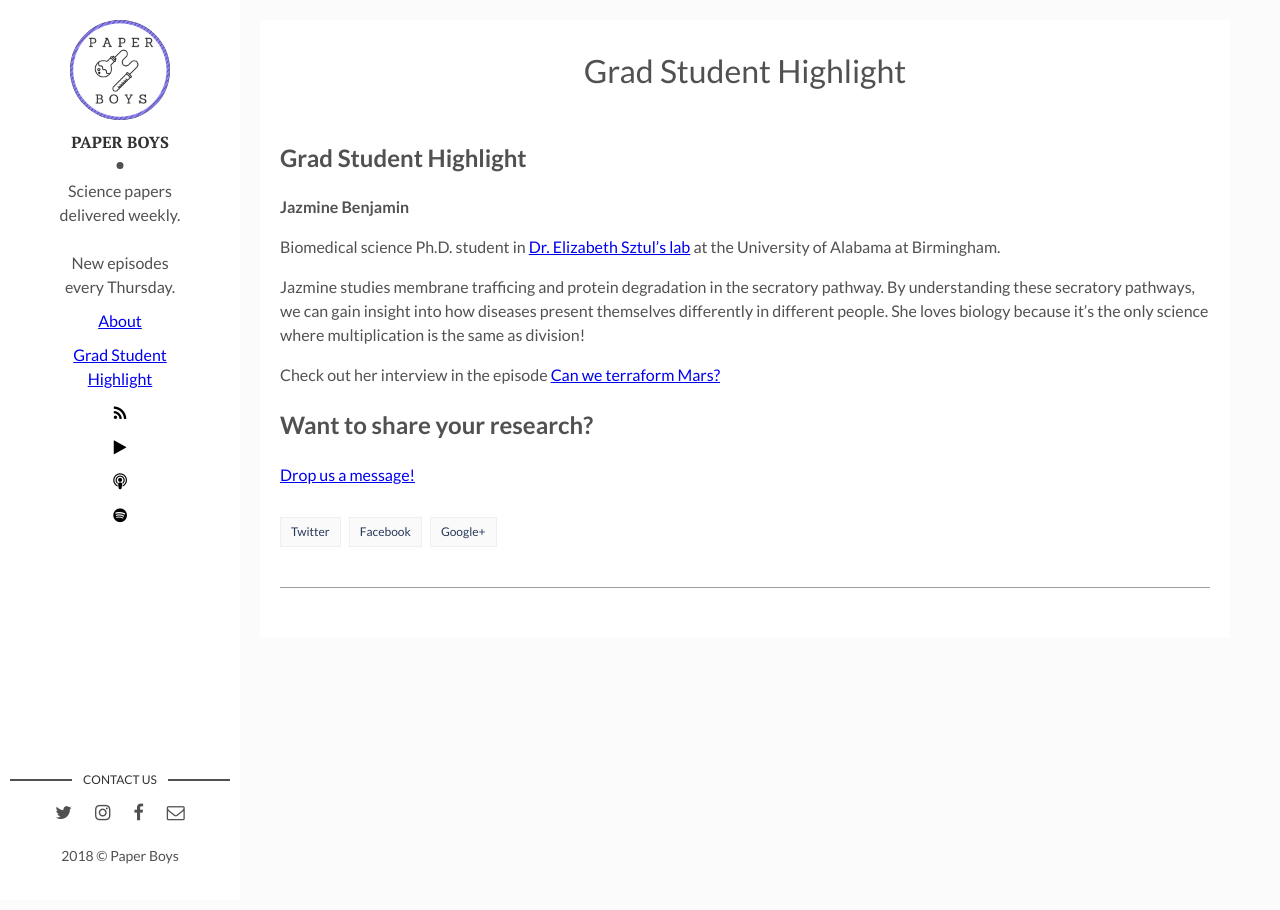
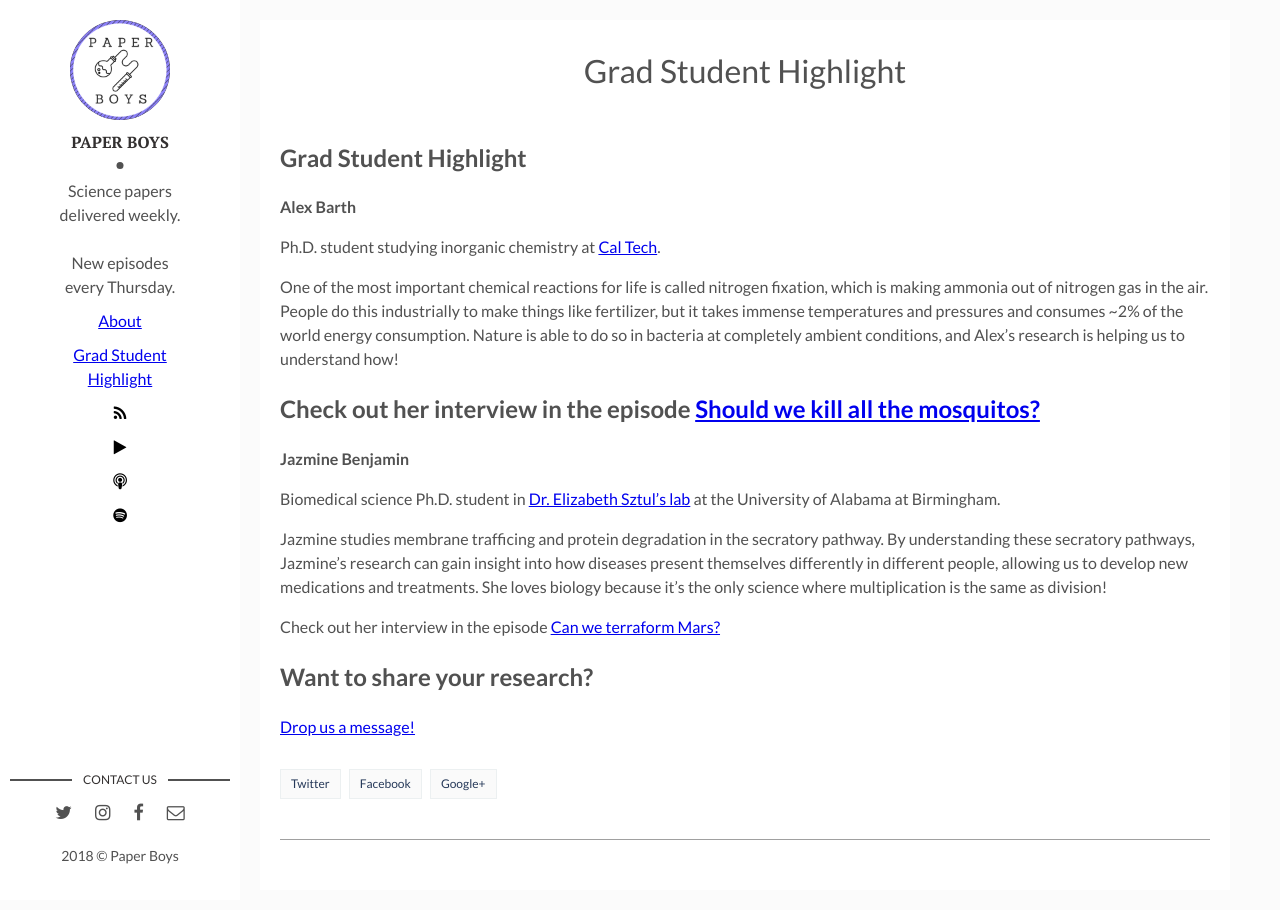
Before and after one commit to paperboyspodcast/paperboyspodcast.github.io, a Jekyll site: the page built from gradhighlight.md, in a window 1280 px wide. Built offline with Jekyll 4.4.1, drawn with Linux system fonts in a browser that asks for light colours; comment, search, counter and statistics services are not loaded.

Commit message:
added new grad student to the highlight

```diff
--- a/gradhighlight.md
+++ b/gradhighlight.md
@@ -5,12 +5,19 @@ permalink: /gradhighlight/
 ---
 
 ## Grad Student Highlight
+**Alex Barth**
 
+Ph.D. student studying inorganic chemistry at [Cal Tech](http://agapie.caltech.edu/).
+
+One of the most important chemical reactions for life is called nitrogen fixation, which is making ammonia out of nitrogen gas in the air. People do this industrially to make things like fertilizer, but it takes immense temperatures and pressures and consumes ~2% of the world energy consumption. Nature is able to do so in bacteria at completely ambient conditions, and Alex's research is helping us to understand how!
+
+Check out her interview in the episode [Should we kill all the mosquitos?](http://paperboyspodcast.com/Should-we-kill-all-the-mosquitos/)
+---------------------------------------------------------------------------------
 **Jazmine Benjamin**
 
 Biomedical science Ph.D. student in [Dr. Elizabeth Sztul's lab](http://apps.medicine.uab.edu/facultyDirectory/FacultyData.asp?FID=7713) at the University of Alabama at Birmingham.
 
-Jazmine studies membrane trafficing and protein degradation in the secratory pathway. By understanding these secratory pathways, we can gain insight into how diseases present themselves differently in different people. She loves biology because it's the only science where multiplication is the same as division!
+Jazmine studies membrane trafficing and protein degradation in the secratory pathway. By understanding these secratory pathways, Jazmine's research can gain insight into how diseases present themselves differently in different people, allowing us to develop new medications and treatments. She loves biology because it's the only science where multiplication is the same as division!
 
 Check out her interview in the episode [Can we terraform Mars?](http://paperboyspodcast.com/Can-We-terraform-mars/)
 
```
